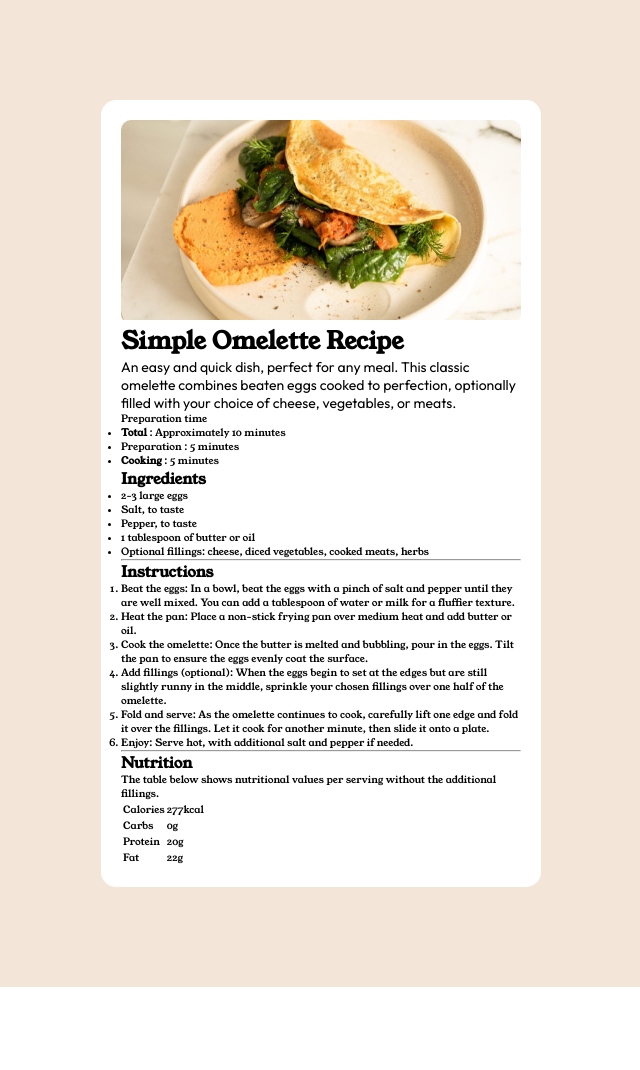
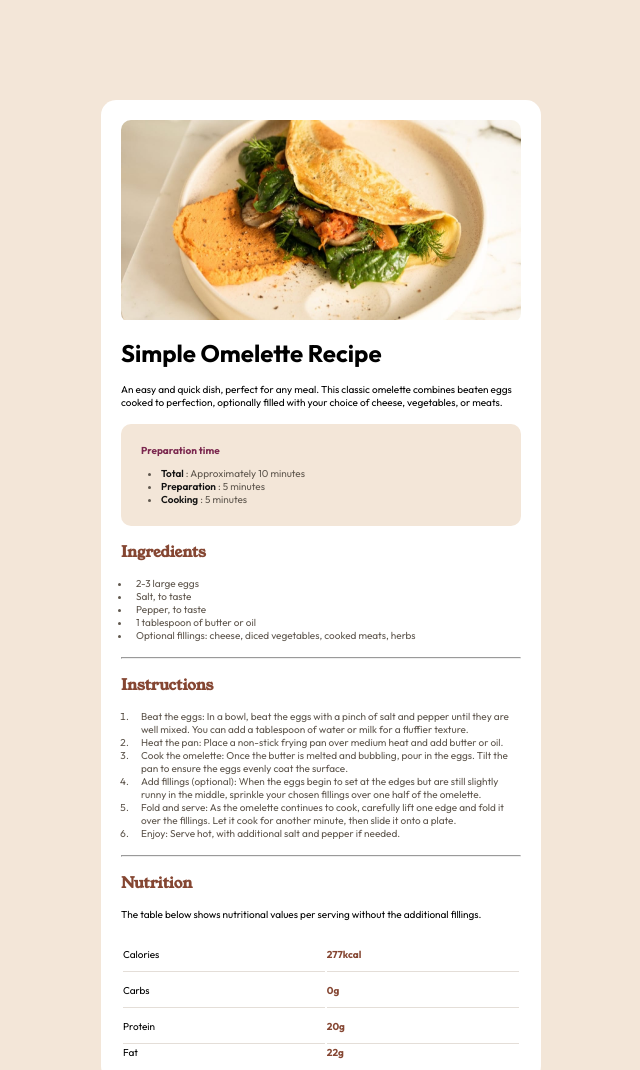
Before and after one commit to Eyobalex/Recipe-Page, a website: page index.html in a window 1280 px wide. Shown: the top 1070 px of the page, without its empty margins (399-1039 px from the left). Before the commit the page ends 987 px from the top, so only its background shows below. Drawn offline with Linux system fonts and the light colour scheme.

Commit message:
completed the desktop version

```diff
--- a/index.html
+++ b/index.html
@@ -18,20 +18,20 @@
             <img src="assets/images/image-omelette.jpeg" alt="Omelette Picture" class="recipe-card__img">
         </section>
 
-        <section class="recipe-card__detail">
+<!--        <section class="recipe-card__detail">-->
             <h1 class="recipe-card__title">Simple Omelette Recipe</h1>
             <p class="recipe-card__info">
                 An easy and quick dish, perfect for any meal. This classic omelette combines beaten eggs cooked
                 to perfection, optionally filled with your choice of cheese, vegetables, or meats.
             </p>
-        </section>
+<!--        </section>-->
 
         <section class="recipe-card__prep">
             <p class="recipe-card__prep-title">Preparation time</p>
             <ul class="recipe-card__prep-list">
                 <li class="recipe-card__prep-list-item"><strong>Total</strong> : Approximately 10 minutes</li>
                 <li class="recipe-card__prep-list-item">
-                    <string>Preparation</string>
+                    <strong>Preparation</strong>
                     : 5 minutes
                 </li>
                 <li class="recipe-card__prep-list-item"><strong>Cooking</strong> : 5 minutes</li>
@@ -39,7 +39,7 @@
 
         </section>
 
-        <section class="recipe-card__ingredient">
+<!--        <section class="recipe-card__ingredient">-->
             <h2 class="recipe-card__ingredient-title">Ingredients</h2>
             <ul class="recipe-card__ingredient-list">
                 <li class="recipe-card__ingredient-list-item">2-3 large eggs</li>
@@ -50,11 +50,11 @@
                     herbs
                 </li>
             </ul>
-        </section>
+<!--        </section>-->
 
         <hr class="separator"/>
 
-        <section class="recipe-card__instruction">
+<!--        <section class="recipe-card__instruction">-->
             <h2 class="recipe-card__instruction-title">Instructions</h2>
             <ol class="recipe-card__instruction-list">
                 <li class="recipe-card__instruction-list-item">
@@ -80,10 +80,10 @@
                     Enjoy: Serve hot, with additional salt and pepper if needed.
                 </li>
             </ol>
-        </section>
+<!--        </section>-->
         <hr class="separator">
 
-        <section class="recipe-card__nutrition">
+<!--        <section class="recipe-card__nutrition">-->
             <h2 class="recipe-card__nutrition-title">Nutrition</h2>
             <p class="recipe-card__nutrition-desc">
                 The table below shows nutritional values per serving without the additional fillings.
@@ -115,7 +115,7 @@
                     </td>
                 </tr>
             </table>
-        </section>
+<!--        </section>-->
     </main>
 </div>
 
--- a/sass/main.scss
+++ b/sass/main.scss
@@ -43,6 +43,15 @@ body {
 
 }
 
+* {
+  font-family: "Outfit", Serif;
+}
+
+h2 {
+  font-family: "Young Serif", sans-serif;
+  color: var(--color-primary);
+}
+
 .container {
   display: flex;
   justify-content: center;
@@ -52,16 +61,25 @@ body {
   background-color: var(--color-eggshell);
   padding: 10rem 0;
 }
-.separator{
+
+.separator {
+
+  color: var(--color-eggshell);
 
 }
+
 .recipe-card {
   padding: 2rem;
   background-color: var(--color-white);
   width: 44rem;
   border-radius: 1.5rem;
+
+  display: flex;
+  flex-direction: column;
+  gap: 1.5rem;
+
   &__img-container {
-  border-radius: 1rem;
+    border-radius: 1rem;
     overflow: hidden;
   }
 
@@ -79,43 +97,75 @@ body {
 
   &__info {
     font-family: "Outfit", Serif;
-    font-size: 1.4rem;
+    font-size: 1rem;
   }
 
   &__prep {
+
+    background-color: var(--color-eggshell);
+    padding: 2rem;
+    border-radius: 1rem;
   }
 
   &__prep-title {
+
+    color: var(--color-secondary);
+    font-weight: 700;
   }
 
   &__prep-list {
+    //list-style: none;
+    padding-left: 2rem;
+    padding-top: 1rem;
+
   }
 
   &__prep-list-item {
+
+    font-weight: 400;
+    color: var(--color-wenge-brown);
+
+    strong {
+      color: var(--color-black);
+      font-weight: 600;
+    }
   }
 
   &__ingredient {
   }
 
   &__ingredient-title {
+    color: var(--color-primary);
   }
 
   &__ingredient-list {
+    list-style-position: outside;
+    padding-left: 1rem;
   }
 
   &__ingredient-list-item {
+    font-weight: 400;
+    color: var(--color-wenge-brown);
+    padding-left: .5rem;
   }
 
   &__instruction {
+
   }
 
   &__instruction-title {
+    color: var(--color-primary);
+
   }
 
   &__instruction-list {
+    list-style-position: outside;
+    padding-left: 1rem;
   }
 
   &__instruction-list-item {
+    padding-left: 1rem;
+    color: var(--color-wenge-brown);
   }
 
   &__nutrition {
@@ -131,8 +181,19 @@ body {
   }
 
   &__nutrition-tr {
+
+    &:not(:last-child) .recipe-card__nutrition-td {
+      border-bottom: 1px solid var(--color-grey);
+      padding-bottom: 1rem;
+      padding-top: 1rem;
+    }
   }
 
   &__nutrition-td {
+
+    &:last-child{
+      color: var(--color-primary);
+      font-weight: 700;
+    }
   }
 }
```
Also changed, not shown: css/style.css.
